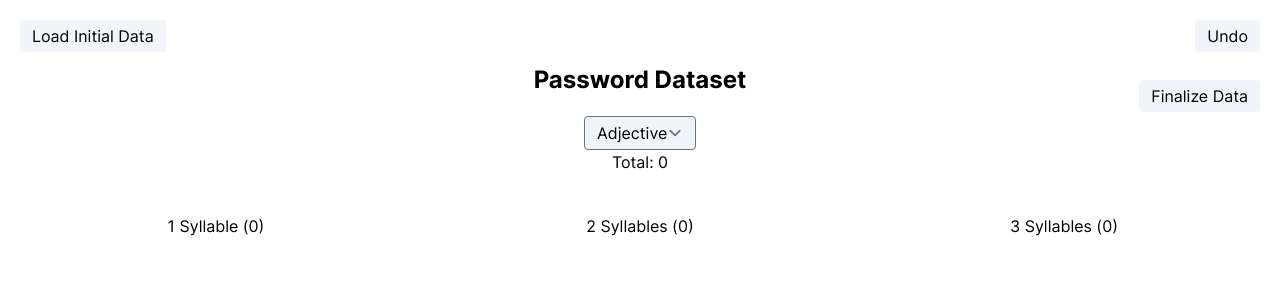
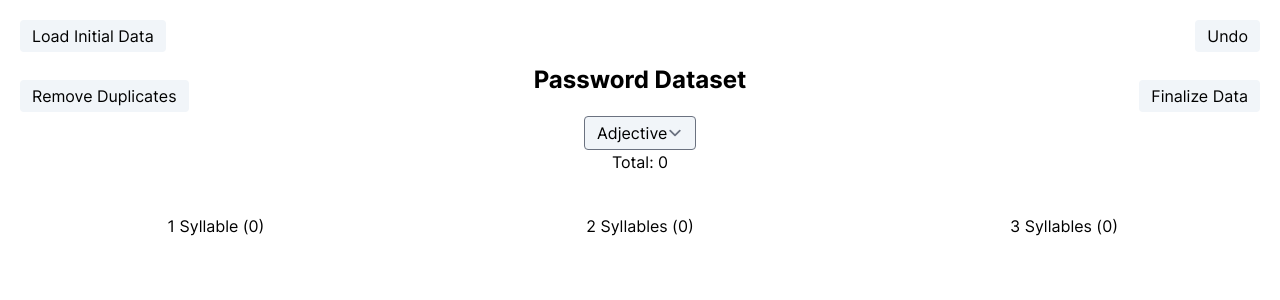
Before and after one commit to BrainyWayne/password-dataset, a Next.js app: page / in a window 1280 px wide. Shown: the top 300 px of the page. Built offline with nearby package versions, Linux system fonts and the light colour scheme.

Commit message:
feat: removing duplicates

```diff
--- a/src/pages/index.tsx
+++ b/src/pages/index.tsx
@@ -135,9 +135,7 @@ export default function HomePage() {
                   {syllable1.length + syllable2.length + syllable3.length}{' '}
                 </div>
               </div>
-
               {/* Undo Button and it sticks to the top of page. After action is done, remove undo item */}
-
               <div className='fixed top-0 right-0 mt-5 mr-5'>
                 <button
                   className='rounded bg-slate-100 px-3 py-1'
@@ -189,7 +187,6 @@ export default function HomePage() {
                   Undo
                 </button>
               </div>
-
               {/* Button at the top left to load the initial data to local storage */}
               <div className='fixed top-0 left-0 mt-5 ml-5'>
                 <button
@@ -242,6 +239,29 @@ export default function HomePage() {
                   }}
                 >
                   Load Initial Data
+                </button>
+              </div>
+              {/* Button at the top left beneath the initial data button that removes all duplicates from the syllables */}
+              <div className='fixed top-0 left-0 mt-20 ml-5'>
+                <button
+                  className='rounded bg-slate-100 px-3 py-1'
+                  onClick={() => {
+                    //Ask if user is sure user wants to load the data
+                    const res = confirm(
+                      'Are you sure you want to remove all duplicates? This will overwrite your current data.'
+                    );
+                    if (!res) return;
+
+                    const newSyllable1 = [...new Set(syllable1)];
+                    const newSyllable2 = [...new Set(syllable2)];
+                    const newSyllable3 = [...new Set(syllable3)];
+
+                    setSyllable1(newSyllable1);
+                    setSyllable2(newSyllable2);
+                    setSyllable3(newSyllable3);
+                  }}
+                >
+                  Remove Duplicates
                 </button>
               </div>
 
```
